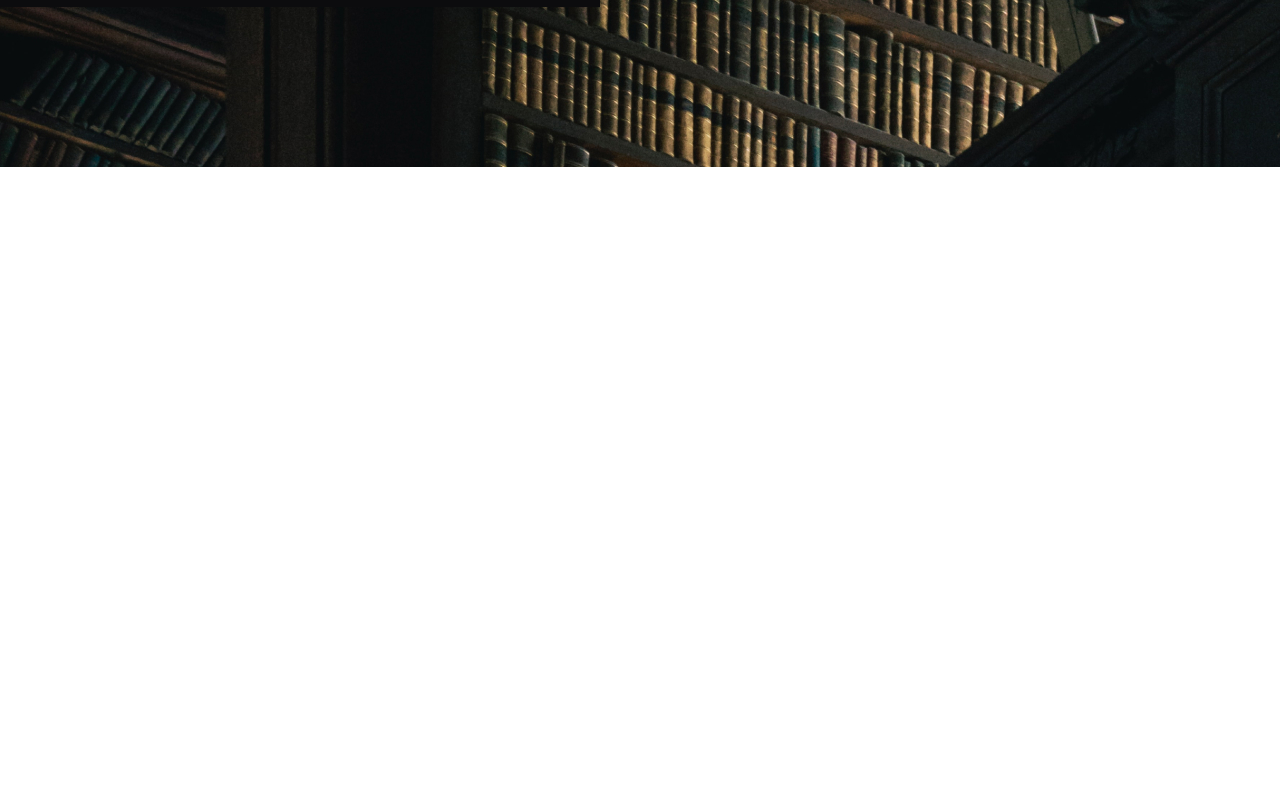
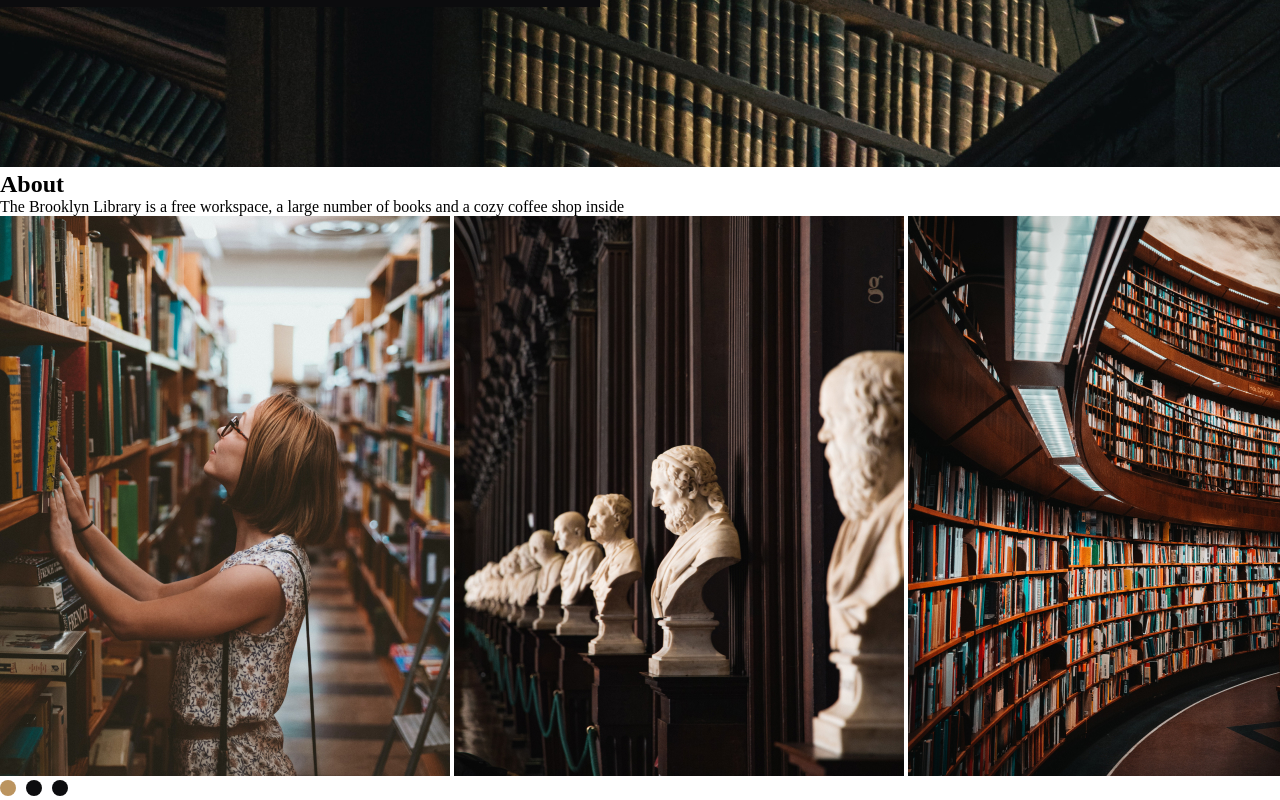
Before and after one commit to A3thyr/rsschool-cv, a website built with webpack: page src/index.html in a window 1280 px wide. Shown: the part 523-1323 px from the top of the page. Before the commit the page ends 994 px from the top, so only its background shows below. Built offline with nearby package versions, Linux system fonts and the light colour scheme; a web font is replaced by a local one.

Commit message:
feat: add section 'about'

```diff
--- a/src/index.html
+++ b/src/index.html
@@ -39,8 +39,20 @@
     <div class="backimg1">
         <img src="./img/Welcome.jpg">
     </div>
-    <div class="backimg1-grad">
-
-    </div>
+    <section class="about">
+        <div class="about-title">
+            <h2 class="about-title-span">About</h2>
+            <div class="about-title-line"></div>
+        </div>
+        <span class="about-span">The Brooklyn Library is a free workspace, a large number of books and a cozy coffee shop inside </span>
+        <div class="about-img">
+            <img src="./img/image 1.jpg" alt="img1">
+            <img src="./img/image 2.jpg" alt="img2">
+            <img src="./img/image 3.jpg" alt="img3">
+        </div>
+        <div class="about-ping">
+            <img src="./img/Carousel pagination.svg" alt="ping">
+        </div>
+    </section>
 </body>
 </html>
```
